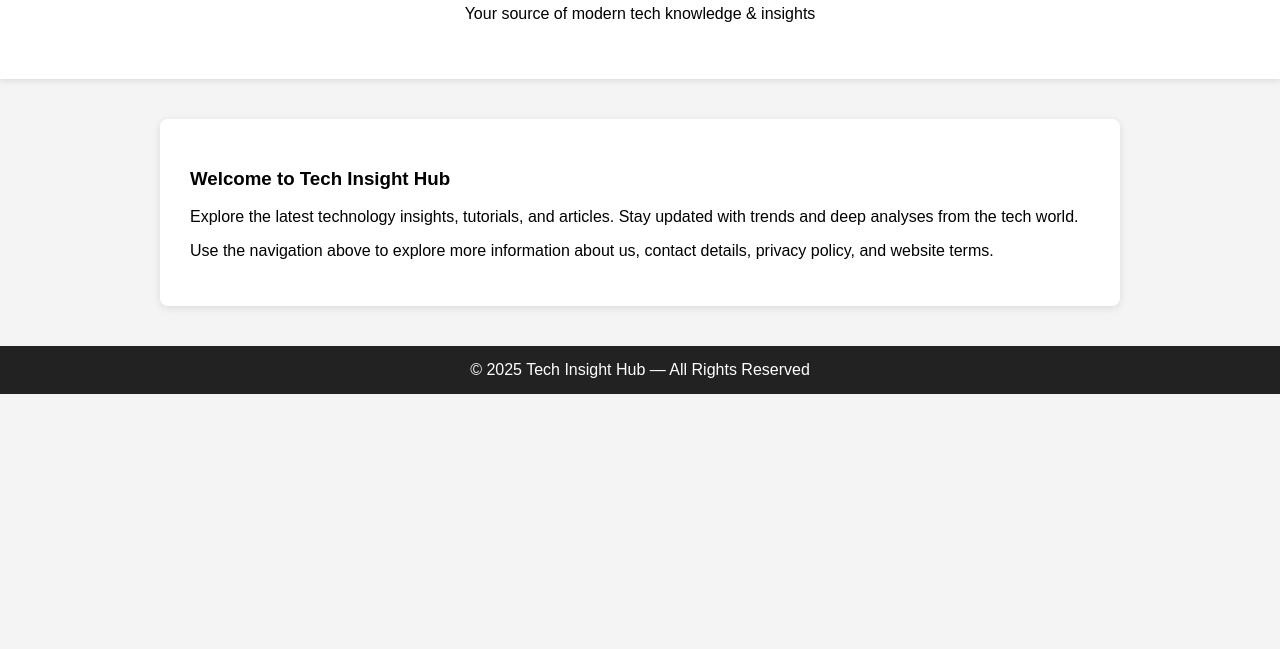
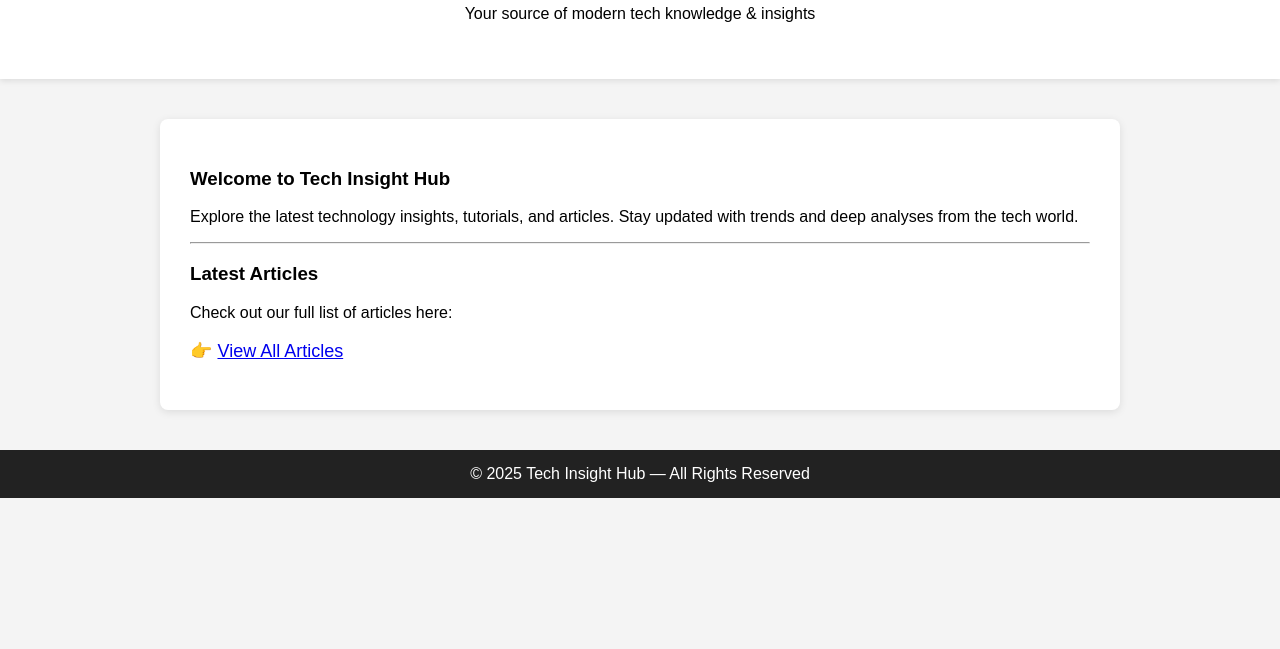
Before and after one commit to czchengzhi6-labshr/tech-insight-hub, a plain HTML site: page index.html in a window 1280 px wide. Shown: the part 151-800 px from the top of the page. Drawn offline with Linux system fonts and the light colour scheme.

Commit message:
Update index.html

```diff
--- a/index.html
+++ b/index.html
@@ -49,14 +49,19 @@
             padding: 15px 0;
             margin-top: 40px;
         }
+
+        .article-link {
+            font-size: 18px;
+        }
     </style>
 </head>
 
 <body>
 
-    <!-- Navigation (only one now) -->
+    <!-- Navigation -->
     <nav>
         <a href="index.html">Home</a>
+        <a href="articles.html">Articles</a>
         <a href="about.html">About</a>
         <a href="contact.html">Contact</a>
         <a href="privacy.html">Privacy</a>
@@ -71,16 +76,21 @@
 
     <!-- Main Content -->
     <div class="container">
+
         <h3>Welcome to Tech Insight Hub</h3>
         <p>
             Explore the latest technology insights, tutorials, and articles.
             Stay updated with trends and deep analyses from the tech world.
         </p>
 
-        <p>
-            Use the navigation above to explore more information about us,
-            contact details, privacy policy, and website terms.
+        <hr>
+
+        <h3>Latest Articles</h3>
+        <p>Check out our full list of articles here:</p>
+        <p class="article-link">
+            👉 <a href="articles.html">View All Articles</a>
         </p>
+
     </div>
 
     <!-- Footer -->
```
